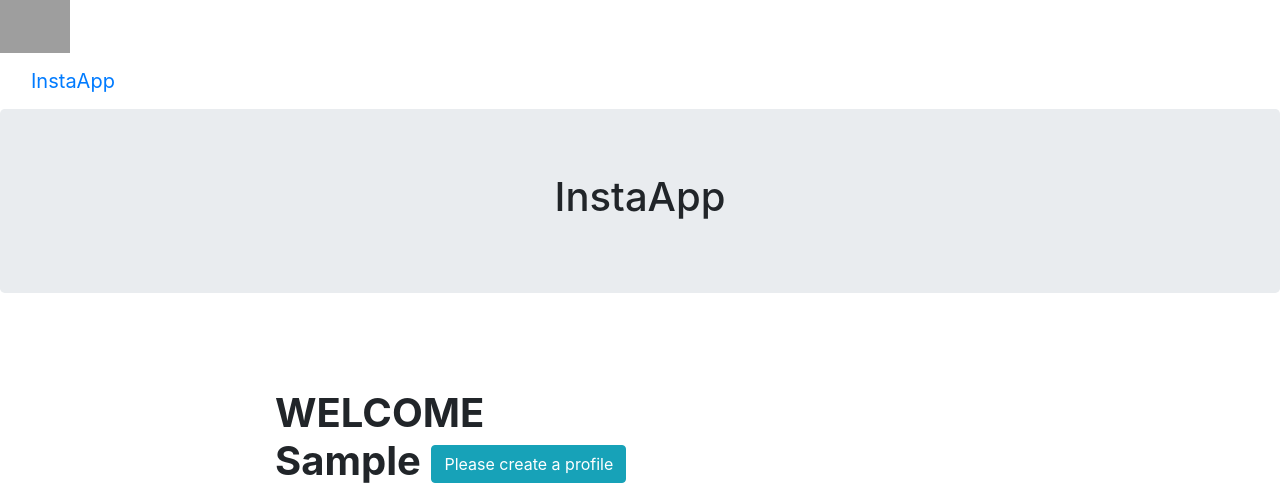
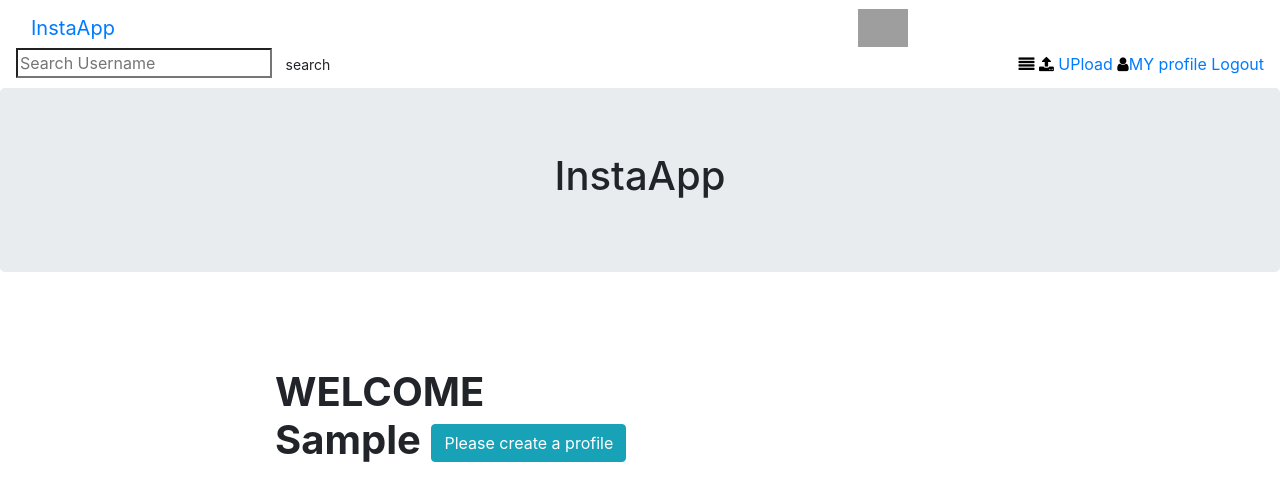
Before and after one commit to martinmandina/InstagramApp, a Django app: page / in a window 1280 px wide. Shown: the top 484 px of the page. Run offline with Django 3.2, Linux system fonts and the light colour scheme; the visitor is signed in with stand-in values (Sample User, id 1); data that the repository does not hold is empty; some libraries are stand-ins or nearby versions; grey boxes are pictures that could not be loaded.

Commit message:
add links to navbar

```diff
--- a/instaapp/templates/navbar.html
+++ b/instaapp/templates/navbar.html
@@ -8,17 +8,28 @@
   <meta name="viewport" content="width=device-width, initial-scale=1">
 </head>
 <body>
-    {% if user.is_authenticated %}
-    <div>
-    <section class="logo-section"><img class="logo" src="https://seeklogo.com/images/I/instagram-new-2016-glyph-logo-84CB825424-seeklogo.com.png" width="70"/>
-    </div>
-<nav class="navbar navbar-inverse">
+
+    <nav class="navbar navbar-inverse">
   <div class="container-fluid">
     <div class="navbar-header">
       <a class="navbar-brand" href="{% url 'home' %}">InstaApp</a>
     </div>
-
+    {% if user.is_authenticated %}
+    <div class="col-sm-6 col-md-4 navbar-left">
+    <section class="logo-section"><img class="logo" src="https://seeklogo.com/images/I/instagram-new-2016-glyph-logo-84CB825424-seeklogo.com.png" width="50"/>
+    </div>
      </div>
+     <form class="search-section" role="search" action="{% url 'search' %}">
+        <input class="input-search" type="search" name="username" placeholder="Search Username"/>
+        <a class="btn btn-default btn-sm" href="{% url 'search' %}" ></i> search</a>
+      </form>
+        <section class="icons-section" >
+        <a href="/"><i style="color:black;" class="fa fa-align-justify "></i></a>
+         <a href="{% url "upload" %}"><i style="color:black;" class="fa fa-upload "></i> UPload</a>
+        <a href="{% url "profile" %}"><i style="color:black;" class="fa fa-user "></i>MY profile</a>
+        <a href="/logout"><i style="color:black;" class="fa fa-sign-out-alt "></i>Logout</a>
+        </section>
+    </nav>
 </nav>
 {% endif %}
 
```
